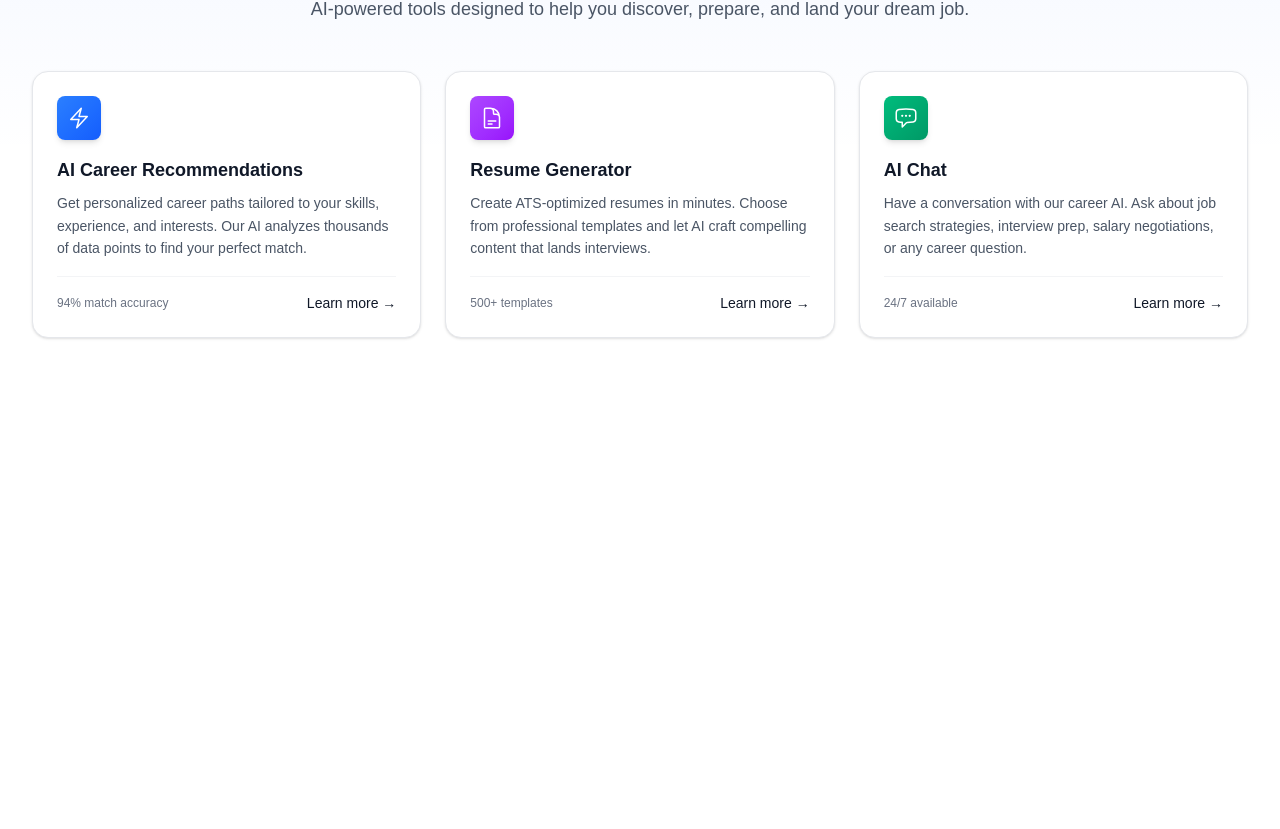
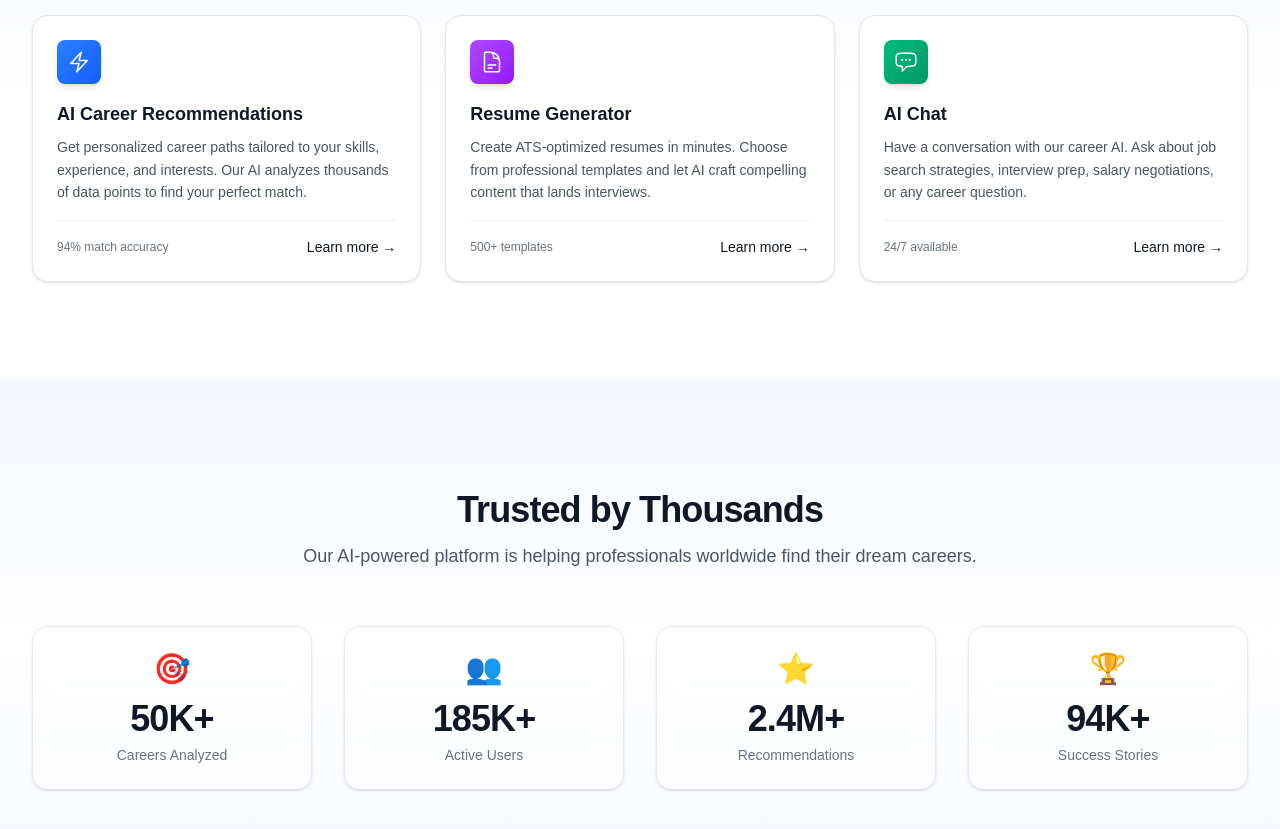
Before and after one commit to nusratjahan7/CareerPilot, a Next.js app: page / in a window 1280 px wide. Shown: the part 829-1658 px from the top of the page. Before the commit the page ends 1263 px from the top, so only its background shows below. Built offline with nearby package versions, Linux system fonts and the light colour scheme.

Commit message:
build review page and use lenis for smooth scroll

```diff
--- a/package.json
+++ b/package.json
@@ -10,6 +10,7 @@
   },
   "dependencies": {
     "framer-motion": "^12.42.2",
+    "lenis": "^1.3.25",
     "next": "16.2.10",
     "react": "19.2.4",
     "react-dom": "19.2.4"
--- a/src/app/layout.js
+++ b/src/app/layout.js
@@ -1,5 +1,6 @@
 import { Geist, Geist_Mono } from "next/font/google";
 import Navbar from "@/components/Navbar";
+import SmoothScroll from "@/components/SmoothScroll";
 import "./globals.css";
 
 const geistSans = Geist({
@@ -24,8 +25,10 @@ export default function RootLayout({ children }) {
       className={`${geistSans.variable} ${geistMono.variable} h-full antialiased`}
     >
       <body className="min-h-full flex flex-col">
-        <Navbar />
-        <main className="flex-1">{children}</main>
+        <SmoothScroll>
+          <Navbar />
+          <main className="flex-1">{children}</main>
+        </SmoothScroll>
       </body>
     </html>
   );
--- a/src/app/page.js
+++ b/src/app/page.js
@@ -1,11 +1,15 @@
 import Hero from "@/components/Hero";
 import FeaturesCards from "@/components/FeaturesCards";
+import StatsCounter from "@/components/StatsCounter";
+import Reviews from "@/components/Reviews";
 
 export default function Home() {
   return (
     <>
       <Hero />
       <FeaturesCards />
+      <StatsCounter />
+      <Reviews />
     </>
   );
 }
--- a/src/components/Hero.js
+++ b/src/components/Hero.js
@@ -166,7 +166,7 @@ function AiIllustration() {
 
 export default function Hero() {
   return (
-    <section className="relative overflow-hidden px-4 py-20  sm:px-6 sm:pt-28  lg:px-8 ">
+    <section className="relative overflow-hidden px-4 pb-16 sm:px-6 sm:pt-28  lg:px-8 ">
       <div className="absolute inset-0 -z-10">
         <div className="absolute inset-0 bg-gradient-to-b from-blue-50/80 via-white to-white dark:from-gray-950 dark:via-gray-950 dark:to-gray-950" />
         <div className="absolute inset-0 bg-[radial-gradient(ellipse_80%_50%_at_50%_-20%,rgba(59,130,246,0.15),transparent)] dark:bg-[radial-gradient(ellipse_80%_50%_at_50%_-20%,rgba(59,130,246,0.08),transparent)]" />
@@ -191,7 +191,7 @@ export default function Hero() {
         />
       </div>
 
-      <div className="mx-auto max-w-7xl pt-10!">
+      <div className="mx-auto max-w-7xl">
         <div className="grid items-center gap-12 lg:grid-cols-2 lg:gap-16">
           <motion.div
             initial={{ opacity: 0, x: -30 }}
--- /dev/null
+++ b/src/components/Reviews.js
@@ -0,0 +1,168 @@
+"use client";
+
+import { motion } from "framer-motion";
+
+const reviews = [
+  {
+    name: "Sarah Chen",
+    role: "Software Engineer at Google",
+    avatar: "SC",
+    color: "bg-blue-500",
+    text: "CareerPilot helped me transition from marketing to tech. The AI matched me with software engineering roles I never considered.",
+    rating: 5,
+  },
+  {
+    name: "James Okonkwo",
+    role: "Product Manager at Stripe",
+    avatar: "JO",
+    color: "bg-purple-500",
+    text: "The resume generator is incredible. My interview callbacks increased by 3x after using the ATS-optimized template.",
+    rating: 5,
+  },
+  {
+    name: "Priya Sharma",
+    role: "Data Scientist at Netflix",
+    avatar: "PS",
+    color: "bg-emerald-500",
+    text: "I was stuck in my career until CareerPilot showed me paths I hadn't thought of. Now I'm in my dream role.",
+    rating: 5,
+  },
+  {
+    name: "Alex Martinez",
+    role: "UX Designer at Figma",
+    avatar: "AM",
+    color: "bg-orange-500",
+    text: "The AI chat feature gave me real-time interview practice. I felt completely prepared and confident walking in.",
+    rating: 4,
+  },
+  {
+    name: "Emily Thompson",
+    role: "DevOps Engineer at AWS",
+    avatar: "ET",
+    color: "bg-rose-500",
+    text: "Finally, a tool that actually understands the job market. The live match percentages were scarily accurate.",
+    rating: 5,
+  },
+  {
+    name: "Raj Patel",
+    role: "Frontend Lead at Meta",
+    avatar: "RP",
+    color: "bg-cyan-500",
+    text: "I've recommended CareerPilot to my entire network. The career analysis alone is worth its weight in gold.",
+    rating: 5,
+  },
+  {
+    name: "Lisa Wang",
+    role: "AI Engineer at OpenAI",
+    avatar: "LW",
+    color: "bg-indigo-500",
+    text: "The personalized career roadmap feature is a game-changer. It gave me a clear 6-month plan to upskill.",
+    rating: 5,
+  },
+  {
+    name: "Michael Brown",
+    role: "CTO at Fintech Startup",
+    avatar: "MB",
+    color: "bg-teal-500",
+    text: "As someone who hires, I can see why CareerPilot works. It matches the right people to the right roles.",
+    rating: 4,
+  },
+];
+
+function StarRating({ rating }) {
+  return (
+    <div className="flex gap-0.5">
+      {Array.from({ length: 5 }).map((_, i) => (
+        <svg
+          key={i}
+          className={`h-4 w-4 ${i < rating ? "text-yellow-400" : "text-gray-300 dark:text-gray-600"}`}
+          fill="currentColor"
+          viewBox="0 0 20 20"
+        >
+          <path d="M9.049 2.927c.3-.921 1.603-.921 1.902 0l1.07 3.292a1 1 0 00.95.69h3.462c.969 0 1.371 1.24.588 1.81l-2.8 2.034a1 1 0 00-.364 1.118l1.07 3.292c.3.921-.755 1.688-1.54 1.118l-2.8-2.034a1 1 0 00-1.175 0l-2.8 2.034c-.784.57-1.838-.197-1.539-1.118l1.07-3.292a1 1 0 00-.364-1.118L2.98 8.72c-.783-.57-.38-1.81.588-1.81h3.461a1 1 0 00.951-.69l1.07-3.292z" />
+        </svg>
+      ))}
+    </div>
+  );
+}
+
+function ReviewCard({ review }) {
+  return (
+    <div className="w-80 flex-shrink-0 rounded-2xl border border-gray-200 bg-white p-5 shadow-sm dark:border-gray-800 dark:bg-gray-900">
+      <div className="mb-3 flex items-center gap-3">
+        <div
+          className={`flex h-10 w-10 items-center justify-center rounded-full text-sm font-semibold text-white ${review.color}`}
+        >
+          {review.avatar}
+        </div>
+        <div className="min-w-0">
+          <p className="truncate text-sm font-semibold text-gray-900 dark:text-white">
+            {review.name}
+          </p>
+          <p className="truncate text-xs text-gray-500 dark:text-gray-400">
+            {review.role}
+          </p>
+        </div>
+      </div>
+      <p className="mb-3 text-sm leading-relaxed text-gray-600 dark:text-gray-400">
+        &ldquo;{review.text}&rdquo;
+      </p>
+      <StarRating rating={review.rating} />
+    </div>
+  );
+}
+
+function ReviewRow({ reviews, duration, reverse }) {
+  const duplicated = [...reviews, ...reviews, ...reviews];
+
+  return (
+    <div className="relative flex overflow-hidden">
+      <motion.div
+        animate={{ x: reverse ? ["0%", "-50%"] : ["-50%", "0%"] }}
+        transition={{ duration, repeat: Infinity, ease: "linear" }}
+        className="flex gap-4"
+      >
+        {duplicated.map((review, i) => (
+          <ReviewCard key={`${review.name}-${i}`} review={review} />
+        ))}
+      </motion.div>
+    </div>
+  );
+}
+
+export default function Reviews() {
+  const mid = Math.ceil(reviews.length / 2);
+  const row1 = reviews.slice(0, mid);
+  const row2 = reviews.slice(mid);
+
+  return (
+    <section className="relative overflow-hidden px-4 py-10 sm:py-20 lg:px-8">
+      <div className="absolute inset-0 -z-10 bg-gradient-to-b from-blue-600/5 via-transparent to-blue-600/5 dark:from-blue-600/10 dark:to-blue-600/10" />
+
+      <div className="mx-auto mb-14 max-w-7xl text-center">
+        <motion.h2
+          initial={{ opacity: 0, y: 20 }}
+          whileInView={{ opacity: 1, y: 0 }}
+          viewport={{ once: true }}
+          className="text-3xl font-bold tracking-tight text-gray-900 sm:text-4xl dark:text-white"
+        >
+          What Our Users Say
+        </motion.h2>
+        <motion.p
+          initial={{ opacity: 0, y: 20 }}
+          whileInView={{ opacity: 1, y: 0 }}
+          viewport={{ once: true }}
+          transition={{ delay: 0.1 }}
+          className="mt-3 text-lg text-gray-600 dark:text-gray-400"
+        >
+          Join thousands of professionals who transformed their careers with CareerPilot.
+        </motion.p>
+      </div>
+
+      <div className="space-y-6">
+        <ReviewRow reviews={row1} duration={40} reverse={false} />
+        <ReviewRow reviews={row2} duration={45} reverse={true} />
+      </div>
+    </section>
+  );
+}
--- /dev/null
+++ b/src/components/SmoothScroll.js
@@ -0,0 +1,26 @@
+"use client";
+
+import { useEffect } from "react";
+import Lenis from "lenis";
+
+export default function SmoothScroll({ children }) {
+  useEffect(() => {
+    const lenis = new Lenis({
+      duration: 1.2,
+      easing: (t) => Math.min(1, 1.001 - Math.pow(2, -10 * t)),
+      wheelMultiplier: 1,
+      touchMultiplier: 1.5,
+    });
+
+    function raf(time) {
+      lenis.raf(time);
+      requestAnimationFrame(raf);
+    }
+
+    requestAnimationFrame(raf);
+
+    return () => lenis.destroy();
+  }, []);
+
+  return children;
+}
--- /dev/null
+++ b/src/components/StatsCounter.js
@@ -0,0 +1,93 @@
+"use client";
+
+import { useEffect, useRef, useState } from "react";
+import { motion, useInView } from "framer-motion";
+
+const stats = [
+  { value: 50, suffix: "K+", label: "Careers Analyzed", icon: "🎯" },
+  { value: 185, suffix: "K+", label: "Active Users", icon: "👥" },
+  { value: 2.4, suffix: "M+", label: "Recommendations", icon: "⭐" },
+  { value: 94, suffix: "K+", label: "Success Stories", icon: "🏆" },
+];
+
+function AnimatedCounter({ target, suffix }) {
+  const [count, setCount] = useState(0);
+  const ref = useRef(null);
+  const isInView = useInView(ref, { once: true });
+
+  useEffect(() => {
+    if (!isInView) return;
+
+    const isDecimal = target % 1 !== 0;
+    const duration = 2000;
+    const steps = 60;
+    const increment = target / steps;
+    let current = 0;
+    let step = 0;
+
+    const timer = setInterval(() => {
+      step++;
+      current = Math.min(increment * step, target);
+      setCount(isDecimal ? parseFloat(current.toFixed(1)) : Math.floor(current));
+
+      if (step >= steps) {
+        setCount(target);
+        clearInterval(timer);
+      }
+    }, duration / steps);
+
+    return () => clearInterval(timer);
+  }, [isInView, target]);
+
+  return (
+    <span ref={ref}>
+      {count}
+      {suffix}
+    </span>
+  );
+}
+
+export default function StatsCounter() {
+  return (
+    <section className="relative overflow-hidden px-4 py-20 sm:py-28 lg:px-8">
+      <div className="absolute inset-0 -z-10 bg-gradient-to-b from-blue-600/5 via-transparent to-blue-600/5 dark:from-blue-600/10 dark:to-blue-600/10" />
+
+      <div className="mx-auto max-w-7xl">
+        <motion.div
+          initial={{ opacity: 0, y: 20 }}
+          whileInView={{ opacity: 1, y: 0 }}
+          viewport={{ once: true }}
+          className="mb-14 text-center"
+        >
+          <h2 className="text-3xl font-bold tracking-tight text-gray-900 sm:text-4xl dark:text-white">
+            Trusted by Thousands
+          </h2>
+          <p className="mt-3 text-lg text-gray-600 dark:text-gray-400">
+            Our AI-powered platform is helping professionals worldwide find their dream careers.
+          </p>
+        </motion.div>
+
+        <div className="grid gap-8 sm:grid-cols-2 lg:grid-cols-4">
+          {stats.map((stat, i) => (
+            <motion.div
+              key={stat.label}
+              initial={{ opacity: 0, y: 30 }}
+              whileInView={{ opacity: 1, y: 0 }}
+              viewport={{ once: true }}
+              transition={{ delay: i * 0.12 }}
+              className="group relative rounded-2xl border border-gray-200 bg-white/60 p-6 text-center shadow-sm backdrop-blur-sm transition-all hover:shadow-lg hover:-translate-y-1 dark:border-gray-800 dark:bg-gray-900/60"
+            >
+              <span className="mb-3 block text-3xl">{stat.icon}</span>
+              <div className="text-4xl font-bold tracking-tight text-gray-900 dark:text-white">
+                <AnimatedCounter target={stat.value} suffix={stat.suffix} />
+              </div>
+              <p className="mt-1.5 text-sm text-gray-500 dark:text-gray-400">
+                {stat.label}
+              </p>
+            </motion.div>
+          ))}
+        </div>
+      </div>
+    </section>
+  );
+}
```
Also changed, not shown: 1 other file (tests, documents, lock files or other folders).
